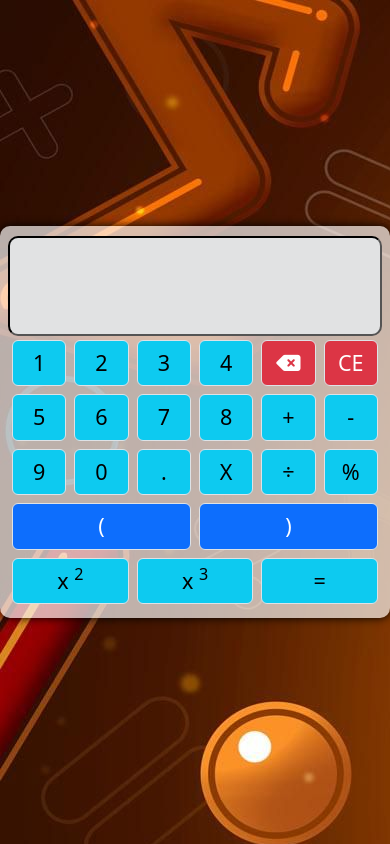
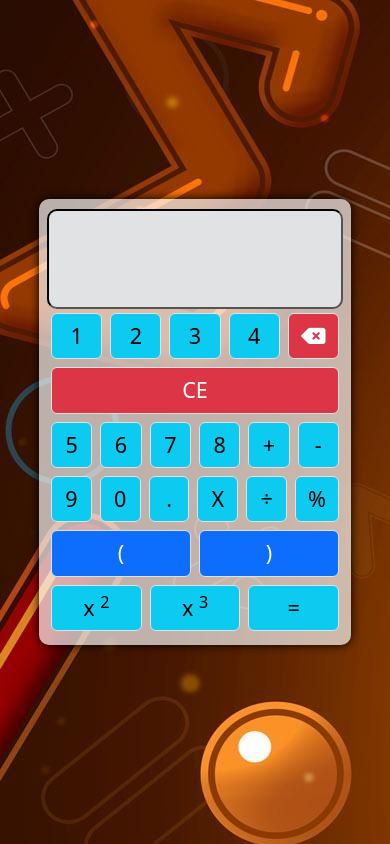
Before and after one commit to Pnaruka054/P1_Advance_calculator, a plain HTML site: page index.html in a window 390 px wide. Drawn offline with nearby package versions, Linux system fonts and the light colour scheme.

Commit message:
five commit

```diff
--- a/stylesheet.css
+++ b/stylesheet.css
@@ -45,3 +45,9 @@ body {
     padding: 5px 10px;
     font-size: 20px;
 }
+
+@media (max-width:576px) {
+    .container{
+        width: 80%;
+    }
+}
```
